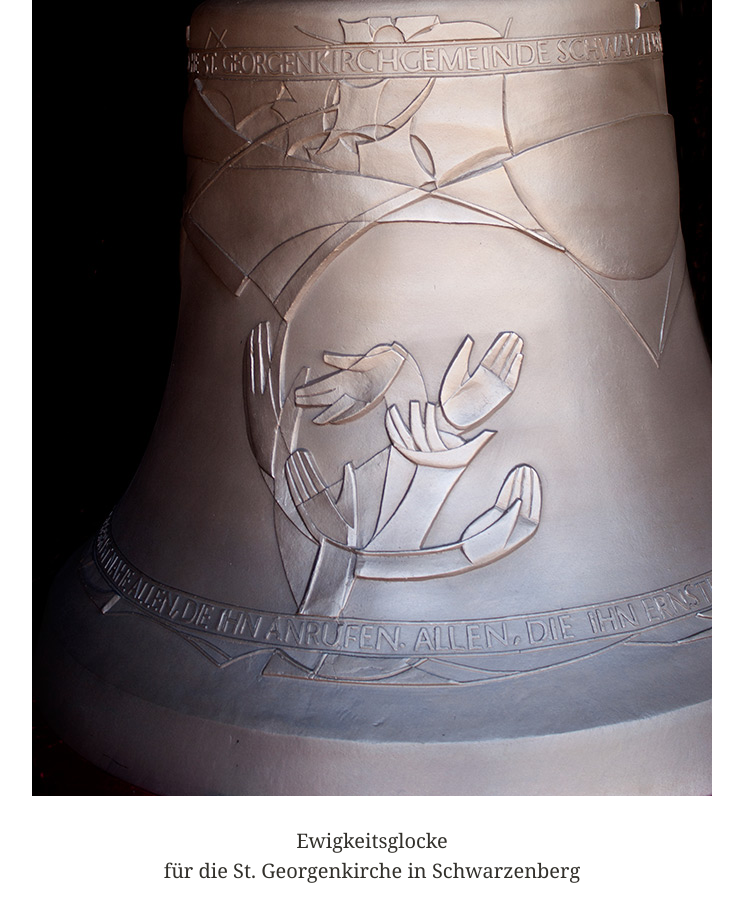
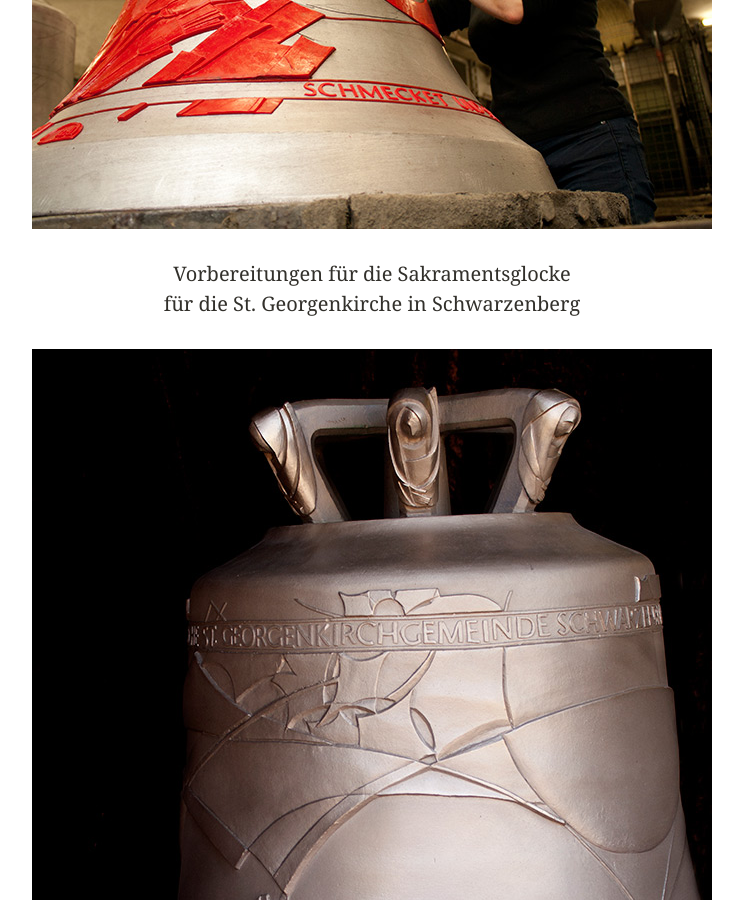
Before and after one commit to kleinfreund/artrudloff.de, a Jekyll site: the page built from anke/_posts/2015-10-22-glocken-fuer-die-st-georgenkirche-in-schwarzenberg.md, in a window 1280 px wide and 900 px high, scrolled down 3726 px. Shown: the whole window, without its empty margins (268-1011 px from the left). Built offline with Jekyll 4.4.1, drawn with Linux system fonts in a browser that asks for light colours; some of the changed text lies outside the part shown.

Commit message:
Add two images to post Georgenkirche Schwarzenberg

```diff
--- a/anke/_posts/2015-10-22-glocken-fuer-die-st-georgenkirche-in-schwarzenberg.md
+++ b/anke/_posts/2015-10-22-glocken-fuer-die-st-georgenkirche-in-schwarzenberg.md
@@ -20,6 +20,11 @@ für die St. Georgenkirche in Schwarzenberg
 Krone für die Sakramentsglocke<br>
 für die St. Georgenkirche in Schwarzenberg
 
+![Vorbereitungen Sakramentsglocke](/img/glocken/st-georgenkirche-schwarzenberg-14.jpg)
+
+Vorbereitungen für die Sakramentsglocke<br>
+für die St. Georgenkirche in Schwarzenberg
+
 ![Ewigkeitsglocke](/img/glocken/st-georgenkirche-schwarzenberg-06.jpg)
 
 Ewigkeitsglocke<br>
@@ -33,6 +38,11 @@ für die St. Georgenkirche in Schwarzenberg
 ![Krone für die Ewigkeitsglocke](/img/glocken/st-georgenkirche-schwarzenberg-07.jpg)
 
 Krone für die Ewigkeitsglocke<br>
+für die St. Georgenkirche in Schwarzenberg
+
+![Vorbereitungen für die Ewigkeitsglocke](/img/glocken/st-georgenkirche-schwarzenberg-15.jpg)
+
+Vorbereitungen für die Ewigkeitsglocke<br>
 für die St. Georgenkirche in Schwarzenberg
 
 ![Friedensglocke](/img/glocken/st-georgenkirche-schwarzenberg-09.jpg)
```
Also changed, not shown: img/glocken/st-georgenkirche-schwarzenberg-14.jpg (added), img/glocken/st-georgenkirche-schwarzenberg-15.jpg (added).
